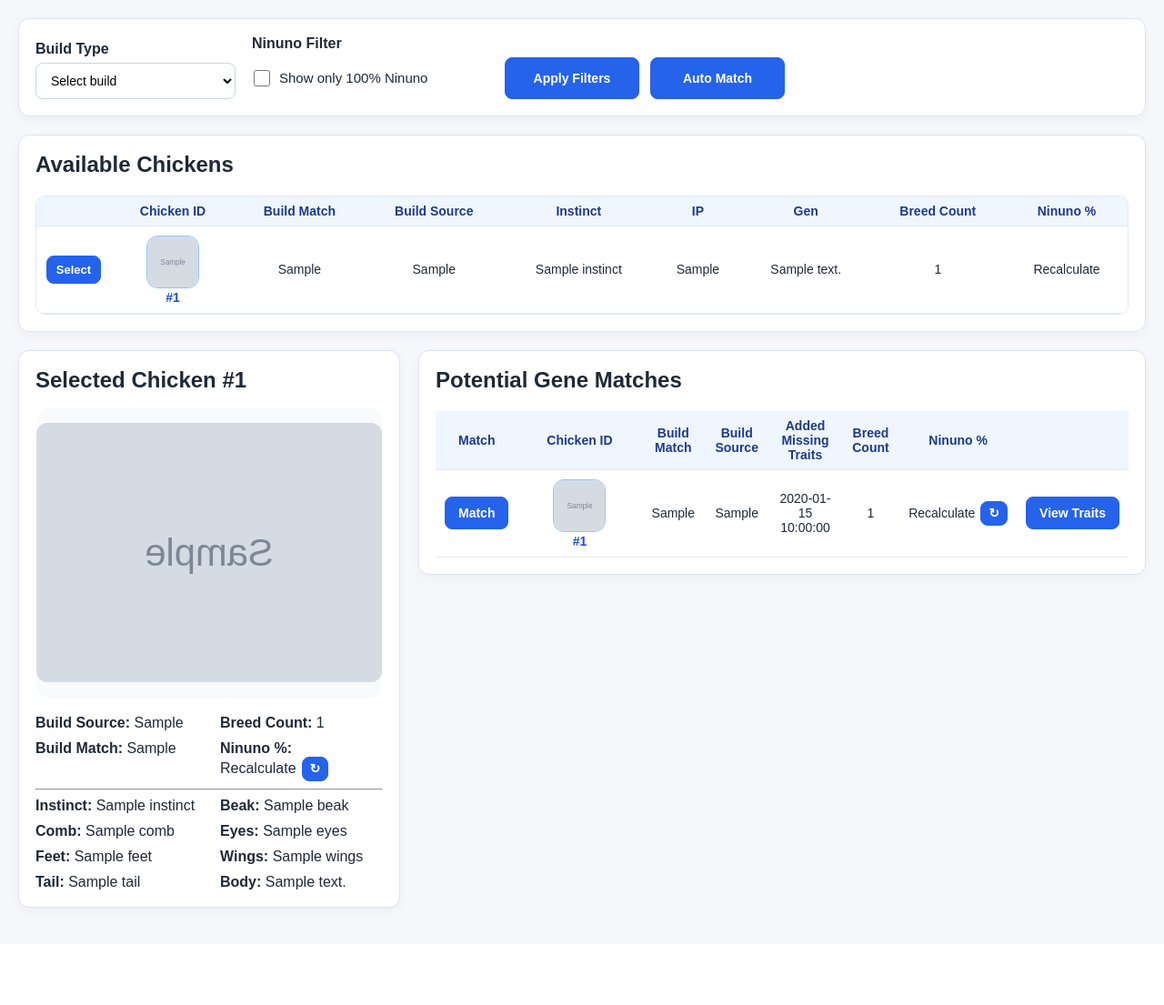
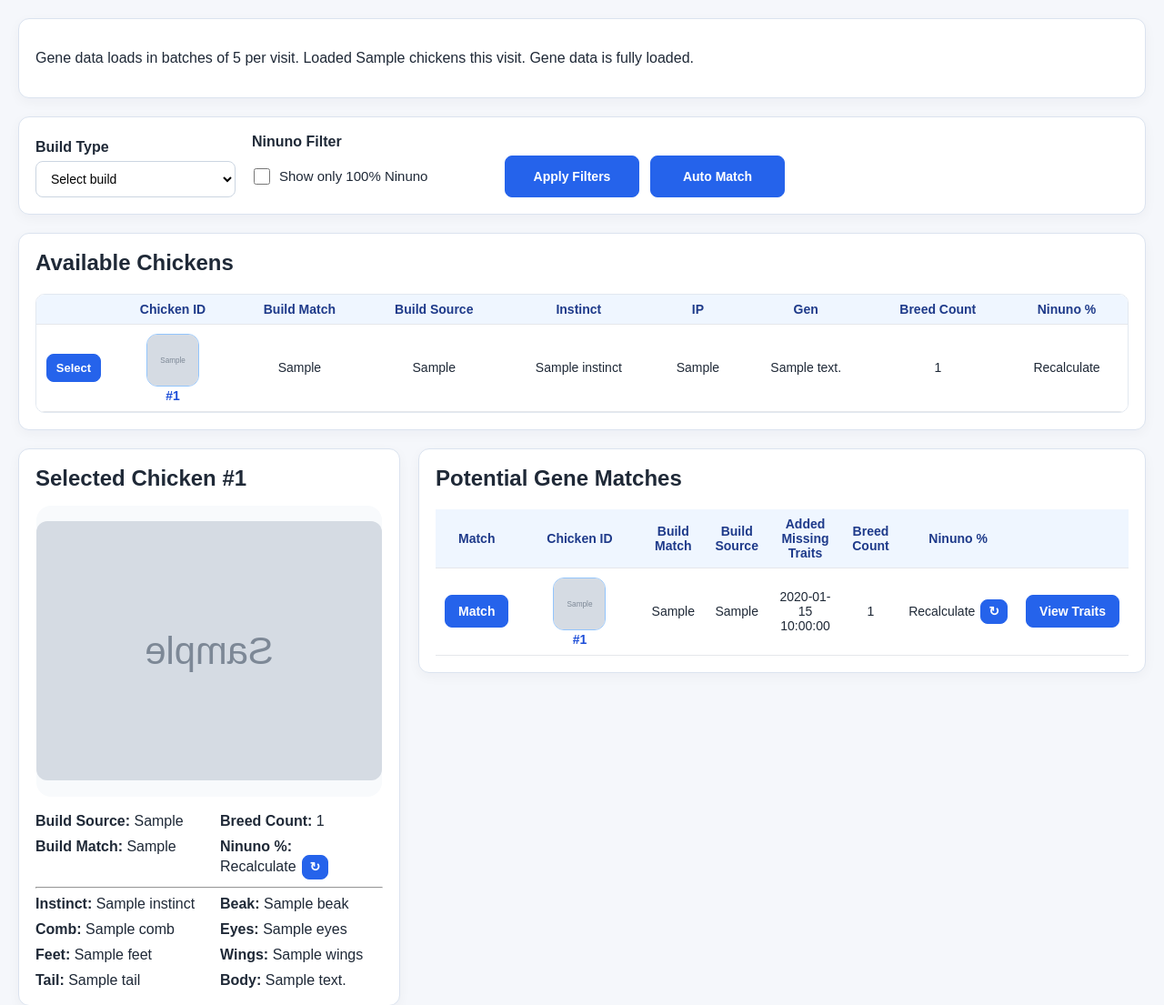
Before and after one commit to eedarozal-oss/chicken-breeder-tool, a Flask app: template chicken-breeder-tool-deploy/templates/match_gene.html in a window 1280 px wide. Shown: the part 74-1179 px from the top of the page at 91% size. Before the commit the page ends 1080 px from the top, so only its background shows below. Run offline with Flask 3, Linux system fonts and the light colour scheme; the template is opened without the code that fills it: most values are stand-ins (such as "Sample title", 1, 10 or a date in 2020); grey boxes marked "Sample" are stand-in pictures.

Commit message:
Add files via upload
gene enrichment batch processing

```diff
--- a/chicken-breeder-tool-deploy/templates/match_gene.html
+++ b/chicken-breeder-tool-deploy/templates/match_gene.html
@@ -22,6 +22,22 @@
 
         {% if error %}
             <div class="error">{{ error }}</div>
+        {% endif %}
+
+        {% if gene_enrichment_loaded or gene_enrichment_remaining %}
+            <div class="panel">
+                <p>
+                    Gene data loads in batches of 5 per visit.
+                    {% if gene_enrichment_loaded %}
+                        Loaded {{ gene_enrichment_loaded }} chicken{% if gene_enrichment_loaded != 1 %}s{% endif %} this visit.
+                    {% endif %}
+                    {% if gene_enrichment_remaining > 0 %}
+                        {{ gene_enrichment_remaining }} still remaining. Refresh the page to load more.
+                    {% else %}
+                        Gene data is fully loaded.
+                    {% endif %}
+                </p>
+            </div>
         {% endif %}
 
         {% if wallet and not error %}
```
Also changed, not shown: chicken-breeder-tool-deploy/templates/match_ultimate.html (+16 -0 lines).
